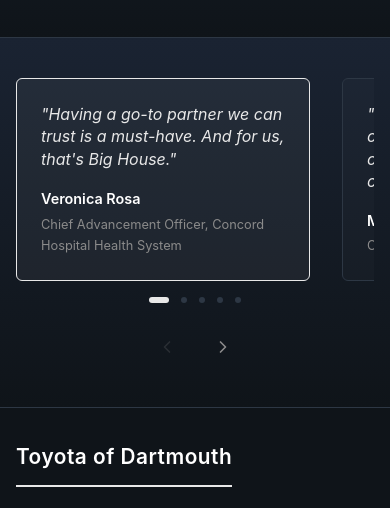
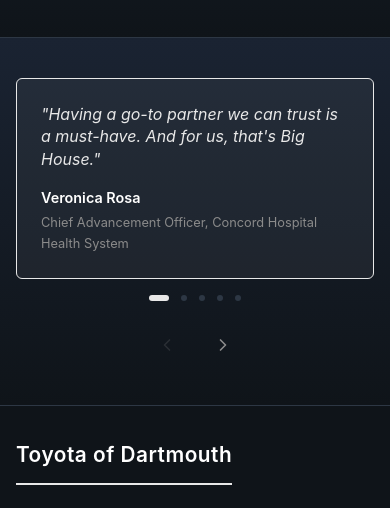
Before and after one commit to Big-House-Partners/NewBedfordSeafood, a plain HTML site: page index.html in a window 390 px wide. Shown: the part 259-767 px from the top of the page. Drawn offline with Linux system fonts and the light colour scheme; grey boxes are pictures that could not be loaded.

Commit message:
Update index.html

```diff
--- a/index.html
+++ b/index.html
@@ -374,18 +374,18 @@
             }
 
             .testimonials-section {
-                padding: 2.5rem 1rem;
+                padding: 2.5rem 0;
             }
 
             .testimonials-carousel {
                 overflow: hidden;
-                margin-right: 0;
                 padding-right: 0;
-                width: 100%;
+                margin: 0 1rem;
             }
 
             .testimonials-track {
-                width: 100%;
+                padding-right: 0;
+                gap: 1.5rem;
             }
 
             .testimonial-item {
```
